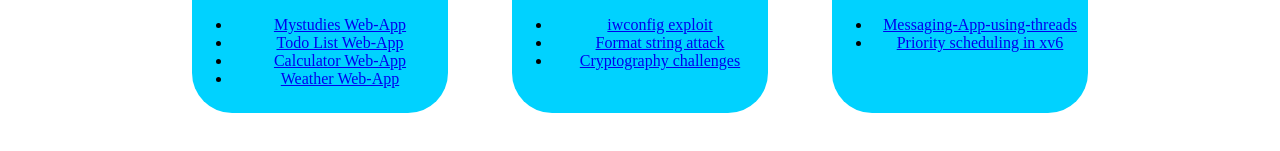
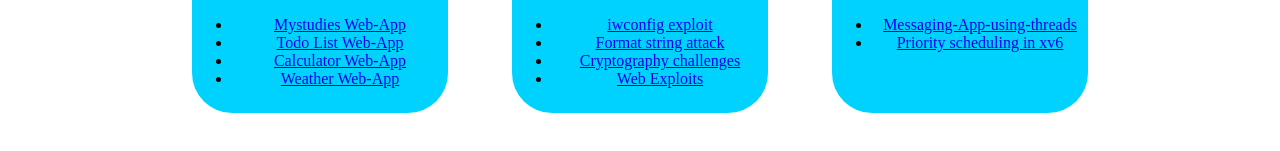
Before and after one commit to giannisvrn/portfolio-web-app, a React (Vite) app: page /portfolio-web-app/projects in a window 1280 px wide. Shown: the part 367-518 px from the top of the page. Built offline with nearby package versions, Linux system fonts and the light colour scheme.

Commit message:
added web exploits

```diff
--- a/src/Projects/Projects.jsx
+++ b/src/Projects/Projects.jsx
@@ -22,6 +22,7 @@ function Projects() {
                             <li><a href="https://github.com/giannisvrn/iwconfig-exploit">iwconfig exploit</a></li>
                             <li><a href="https://github.com/giannisvrn/format-string-attack">Format string attack</a></li>
                             <li><a href="https://github.com/giannisvrn/cryptography-challenges">Cryptography challenges</a></li>
+                            <li><a href="https://github.com/giannisvrn/web-exploits">Web Exploits</a></li>
                         </ul>
                     </div>
                     <div className='other-container'>
```
